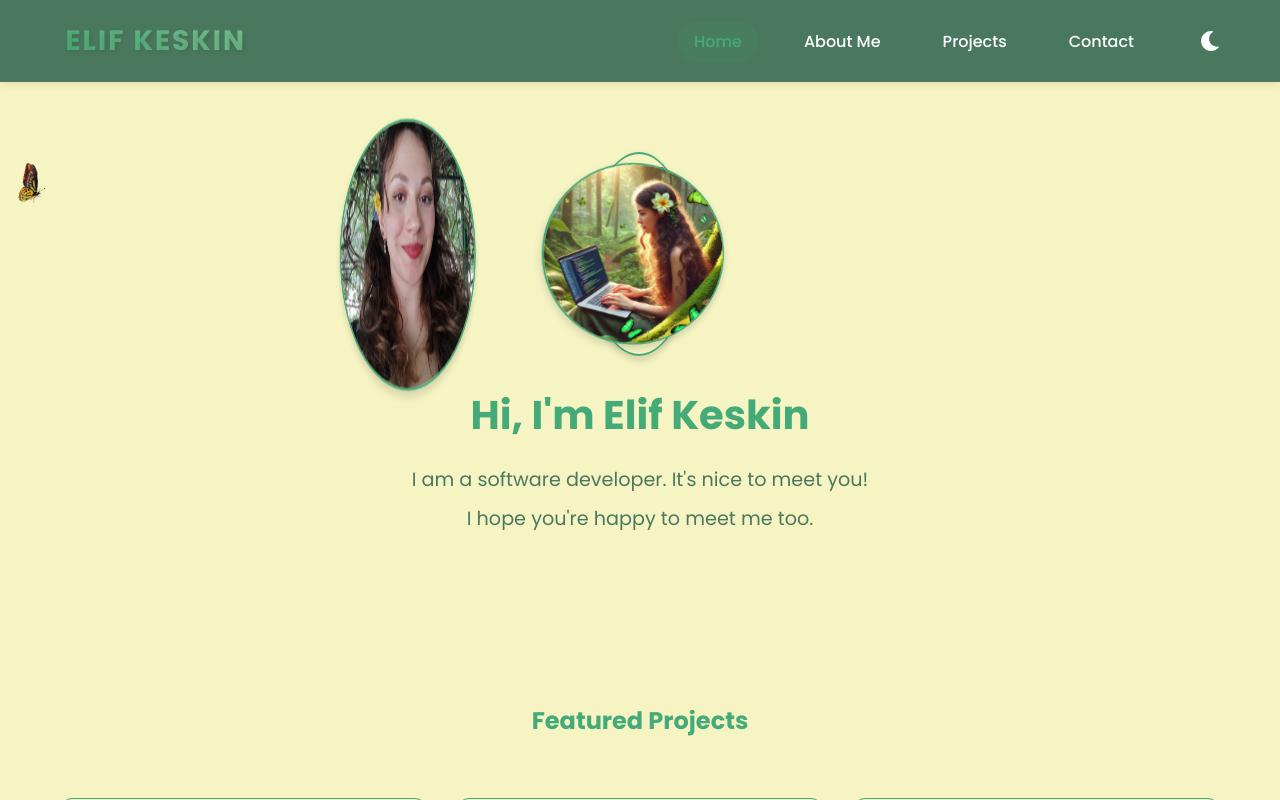
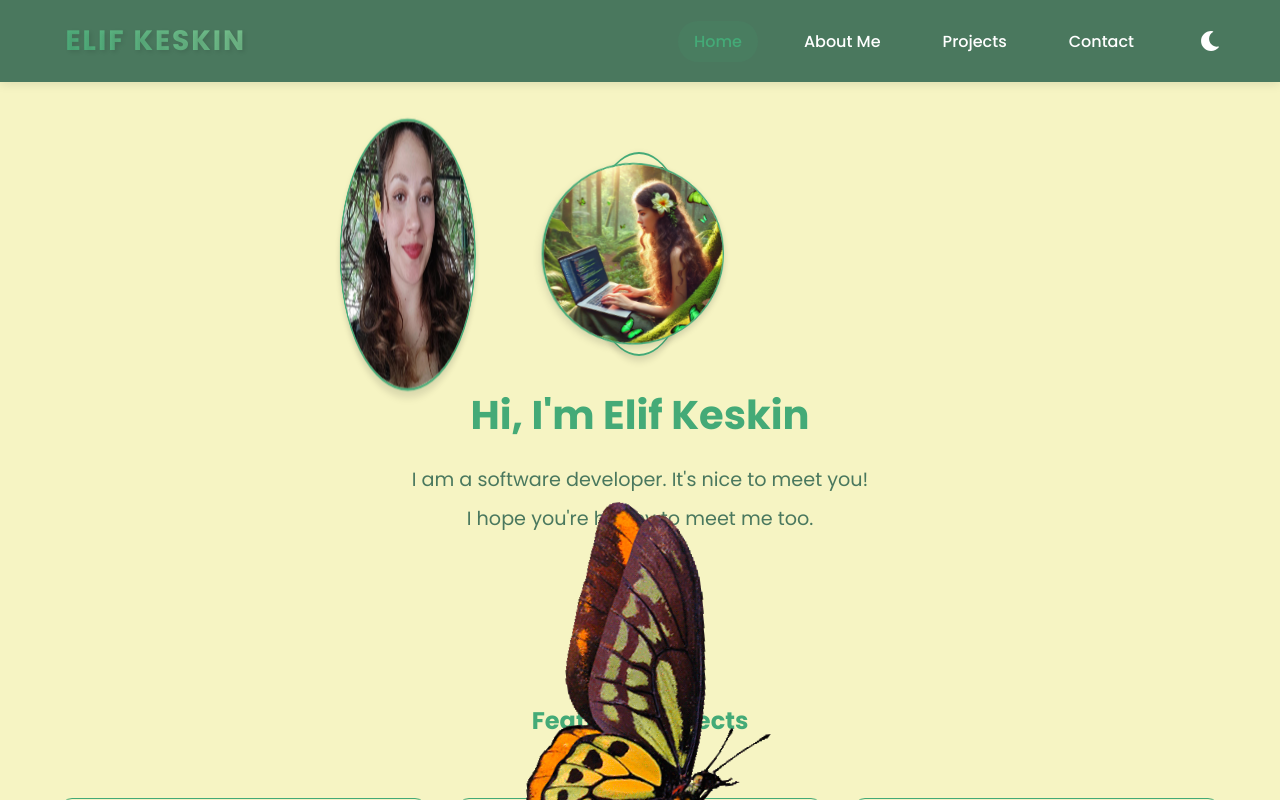
Before and after one commit to ElifKeskinn/Portfolio-Next.js, a Next.js app: page / in a window 1280 px wide. Shown: the top 800 px of the page. Built offline with nearby package versions, Linux system fonts and the light colour scheme.

Commit message:
to deployment

```diff
--- a/components/Butterflies/butterflies.module.css
+++ b/components/Butterflies/butterflies.module.css
@@ -1,41 +1,51 @@
-.gifContainer {
+.butterfliesContainer {
+  position: fixed;
   width: 100%;
   height: 100%;
-  display: flex;
-  justify-content: center;
-  align-items: center;
-  position: relative;
+  pointer-events: none;
+  z-index: 1000;
 }
 
-.butterflyGif {
-  max-width: 100%;
-  height: auto;
-}
 .butterfly {
-  position: fixed; /* Sayfa üzerinde hareket eden eleman */
-  z-index: 1000; /* Diğer öğelerin üstünde görünmesini sağlar */
-  animation: fly 10s linear infinite; /* Hareket animasyonu */
+  position: absolute;
+  animation: fly 20s linear infinite;
 }
 
-.butterflyGif {
-  width: 50px; /* GIF boyutunu ayarlayabilirsin */
+.butterflyImage {
+  width: auto;
   height: auto;
+  transform-origin: center;
+  animation: flutter 2s ease-in-out infinite;
 }
 
 @keyframes fly {
   0% {
-    transform: translate(0, 0) rotate(0deg);
+    left: -10%;
+    top: 80%;
   }
   25% {
-    transform: translate(100px, -100px) rotate(15deg);
+    left: 30%;
+    top: 50%;
   }
   50% {
-    transform: translate(-100px, 100px) rotate(-15deg);
+    left: 50%;
+    top: 20%;
   }
   75% {
-    transform: translate(150px, -50px) rotate(10deg);
+    left: 70%;
+    top: 50%;
   }
   100% {
-    transform: translate(0, 0) rotate(0deg);
+    left: 110%;
+    top: 80%;
   }
 }
+
+@keyframes flutter {
+  0%, 100% {
+    transform: rotate(-10deg) scale(1);
+  }
+  50% {
+    transform: rotate(10deg) scale(1.1);
+  }
+}
```
